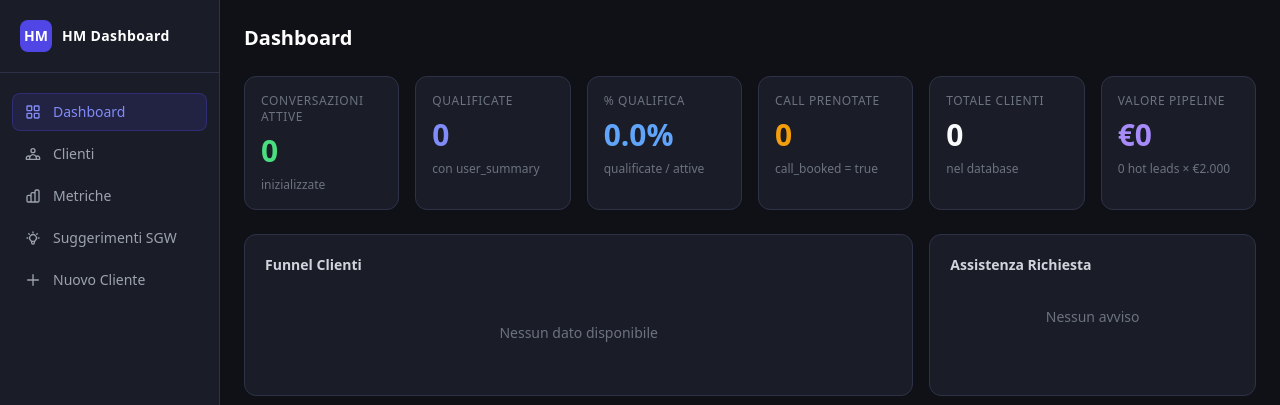
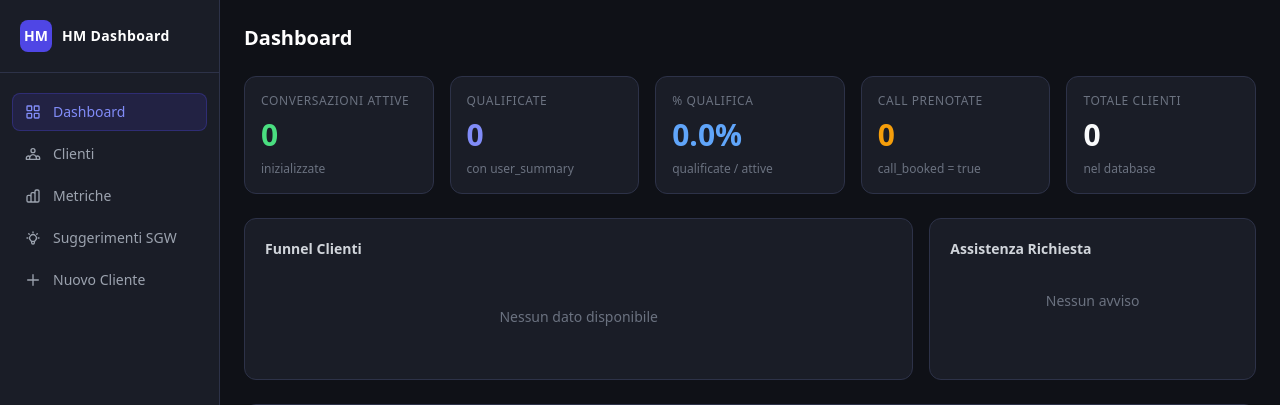
Before and after one commit to dborgian/telgram-hm, a FastAPI app: template dashboard/templates/index.html in a window 1280 px wide. Shown: the top 405 px of the page. Run offline with FastAPI, Linux system fonts and the light colour scheme; the template is opened without the code that fills it, so the values that code supplies are empty; parts of the project's set-up code (start-up, migrations or seed data) failed here and were passed over; some libraries are stand-ins or nearby versions.

Commit message:
fix(dashboard): remove pipeline KPI card

```diff
--- a/dashboard/templates/index.html
+++ b/dashboard/templates/index.html
@@ -72,7 +72,7 @@
       <div class="p-6 space-y-6">
         <h1 class="text-xl font-semibold text-white">Dashboard</h1>
         <!-- KPI Cards -->
-        <div class="grid grid-cols-6 gap-4">
+        <div class="grid grid-cols-5 gap-4">
           <template x-for="kpi in kpiCards" :key="kpi.label">
             <div class="rounded-xl p-4 space-y-2" style="background:#1a1d27;border:1px solid #2d3248;" :title="kpi.tooltip||''">
               <div class="text-xs font-medium uppercase tracking-wider" style="color:#6b7280;" x-text="kpi.label"></div>
@@ -635,15 +635,12 @@ function dashboard() {
       const qualifiedSummary = cs.filter(c => c.user_summary && c.user_summary.length > 0).length;
       const pct = active > 0 ? ((qualifiedStage / active) * 100).toFixed(1) : '0.0';
       const callBooked = cs.filter(c=>c.call_booked).length;
-      const hotLeads = cs.filter(c=>c.hot_lead).length;
-      const pipeline = hotLeads * 2000;
       return [
-        {label:'Conversazioni Attive',      value: active,                color:'#4ade80', sub:'inizializzate', tooltip:'Lead attive (escluse stage_9 e LL)'},
-        {label:'Qualificate',               value: qualifiedSummary,      color:'#818cf8', sub:'con user_summary', tooltip:'Clienti con profilo qualificato (user_summary compilato)'},
-        {label:'% Qualifica',               value: pct + '%',             color:'#60a5fa', sub:'qualificate / attive', tooltip:'Percentuale lead in stage >= 5 o call_booked su attive'},
-        {label:'Call Prenotate',            value: callBooked,            color:'#f59e0b', sub:'call_booked = true', tooltip:'Prenotazioni confermate via Calendly'},
-        {label:'Totale Clienti',            value: cs.length,             color:'#f9fafb', sub:'nel database', tooltip:'Tutti i clienti registrati'},
-        {label:'Valore Pipeline',           value: '\u20AC' + pipeline.toLocaleString('it-IT'), color:'#a78bfa', sub: hotLeads + ' hot leads \u00D7 \u20AC2.000', tooltip:'Stima valore pipeline: hot leads × €2.000 valore medio'},
+        {label:'Conversazioni Attive',      value: active,           color:'#4ade80', sub:'inizializzate', tooltip:'Lead attive (escluse stage_9 e LL)'},
+        {label:'Qualificate',               value: qualifiedSummary, color:'#818cf8', sub:'con user_summary', tooltip:'Clienti con profilo qualificato (user_summary compilato)'},
+        {label:'% Qualifica',               value: pct + '%',        color:'#60a5fa', sub:'qualificate / attive', tooltip:'Percentuale lead in stage >= 5 o call_booked su attive'},
+        {label:'Call Prenotate',            value: callBooked,       color:'#f59e0b', sub:'call_booked = true', tooltip:'Prenotazioni confermate via Calendly'},
+        {label:'Totale Clienti',            value: cs.length,        color:'#f9fafb', sub:'nel database', tooltip:'Tutti i clienti registrati'},
       ];
     },
 
```
